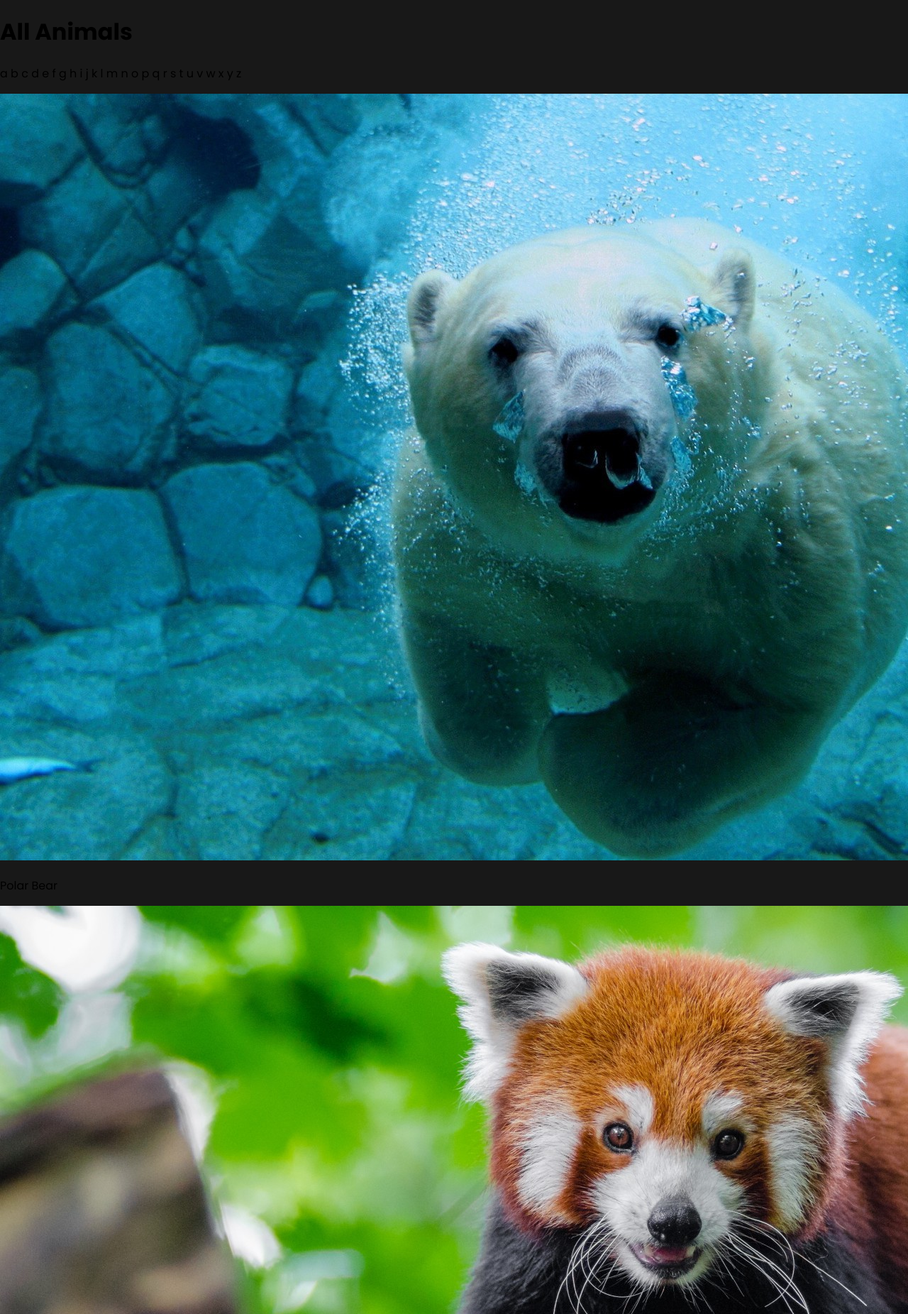
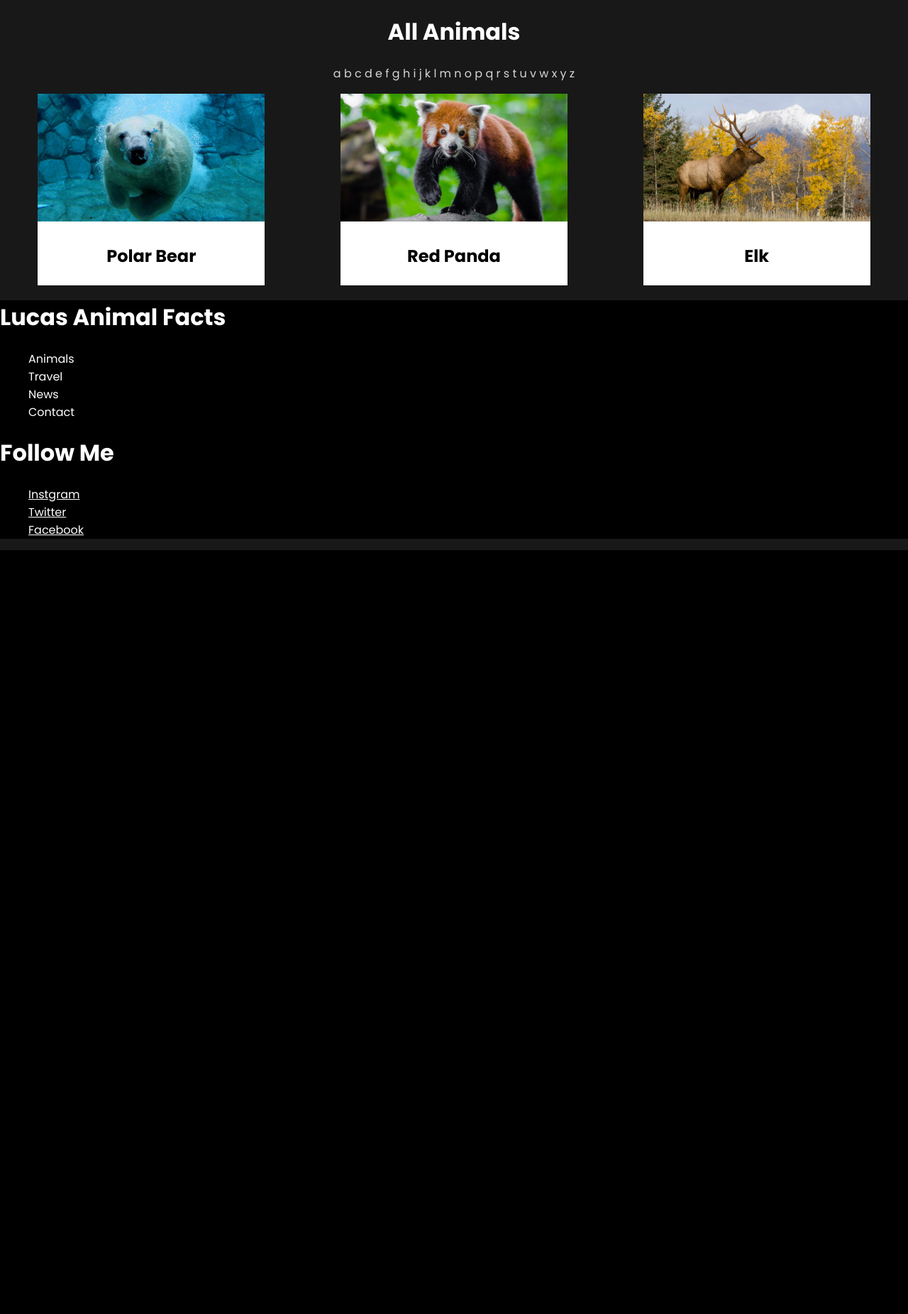
Before and after one commit to LucasLassiter/LucasAnimalFacts, a Django app: template src/templates/animal_list.html in a window 1280 px wide; the page is wider, and only the part inside the window is pictured. Shown: the part 69-1920 px from the top of that part at 71% size. After the commit the page ends 844 px from the top of that part, so only its background shows below. Run offline with Django 3.2, Linux system fonts and the light colour scheme; the template is opened without the code that fills it: values that come from a table or form of the project are taken from there, others are empty; data comes from the database, SQL or seed files in the repository; parts of the project's set-up code (start-up, migrations or seed data) failed here and were passed over.

Commit message:
Continued work on Animal List

```diff
--- /dev/null
+++ b/src/assets/styles/animal_list.css
@@ -0,0 +1,33 @@
+.header-text {
+    text-align: center;
+    color: white;
+}
+
+.alphabet-container {
+    color: #D6D6D6;
+    text-align: center;
+}
+
+.grid-container {
+    display: grid;
+    grid-template-columns: repeat(3, 25%);
+    grid-auto-rows: minmax(100%, 100%);
+    justify-content: space-around;
+}
+
+.animal-container {
+    background-color: white;
+    position: relative;
+    display: inline-block;
+}
+
+.animal-container img {
+    width: 100%;
+}
+
+.animal-container p {
+    text-align: center;
+    font-weight: 600;
+    font-size: 1.5em;
+    color: black;
+}
--- a/src/templates/Animal_Base.html
+++ b/src/templates/Animal_Base.html
@@ -7,6 +7,7 @@
     <meta name="viewport" content="width=device-width, initial-scale=1.0">
     <link rel="stylesheet" href="{% static 'styles/navstyle.css' %}">
     <link rel="stylesheet" href="{% static 'styles/animalstyles.css' %}">
+    <link rel="stylesheet" href="{% static 'styles/animal_list.css' %}">
     <link rel="stylesheet" href="{% static 'styles/footer.css' %}">
     <title>{% block title %}{% endblock %}</title>
 </head>
--- a/src/templates/animal_list.html
+++ b/src/templates/animal_list.html
@@ -3,13 +3,17 @@
 {% block title %}All animals{% endblock %}
 {% block content %}
 
-<h1>All Animals</h1>
-<p>a b c d e f g h i j k l m n o p q r s t u v w x y z</p>
+<span class="header-text"><h1>All Animals</h1></span>
+<span class="alphabet-container"><p>a b c d e f g h i j k l m n o p q r s t u v w x y z</p></span>
 
+<div class="grid-container">
     {% for animal in animals %}
+    <a href="{{ animal.get_absolute_url }}">
         <div class="animal-container">
             <img src="{{ animal.image.all.first.image.url }}" alt="{{ animal.image.all.first.description }}">
             <p>{{ animal.name }}</p>
         </div>
+    </a>
     {% endfor %}
+</div>
 {% endblock %}
```
Also changed, not shown: src/animals/views.py (+23 -2 lines).
